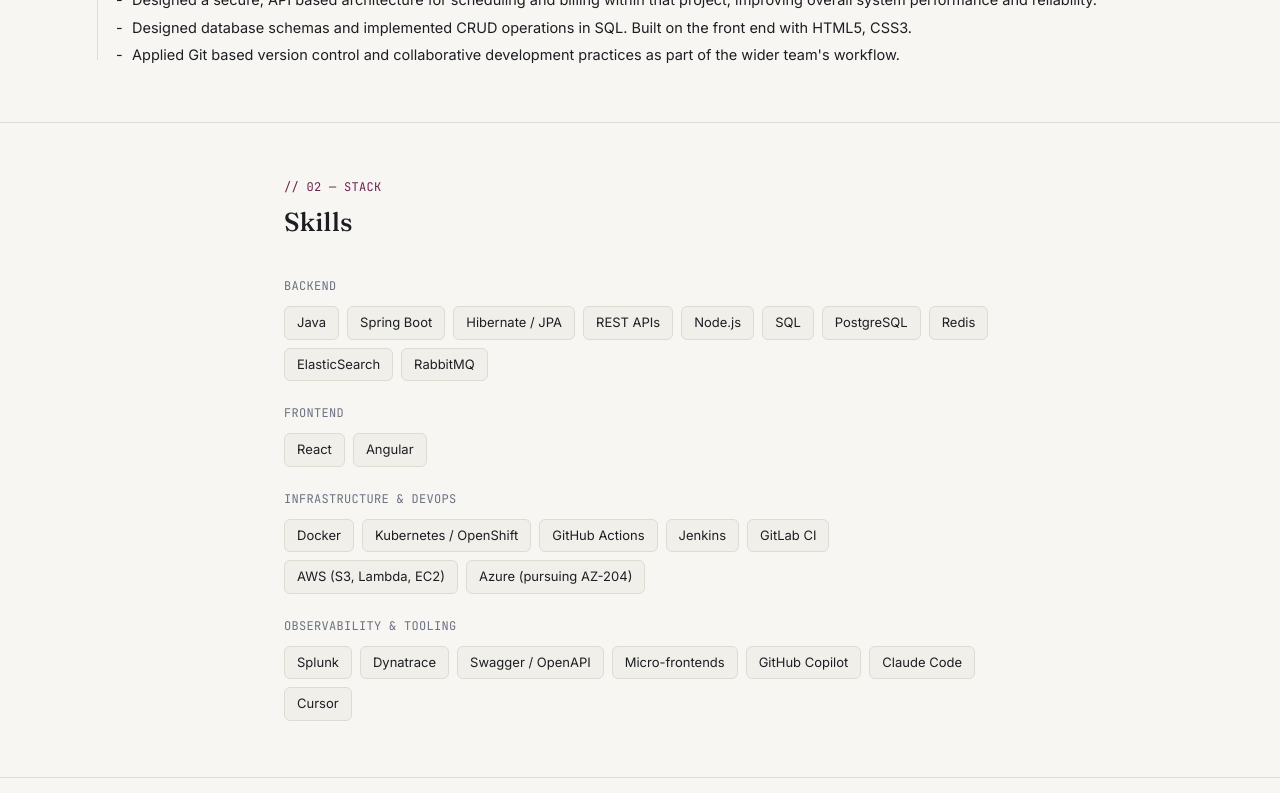
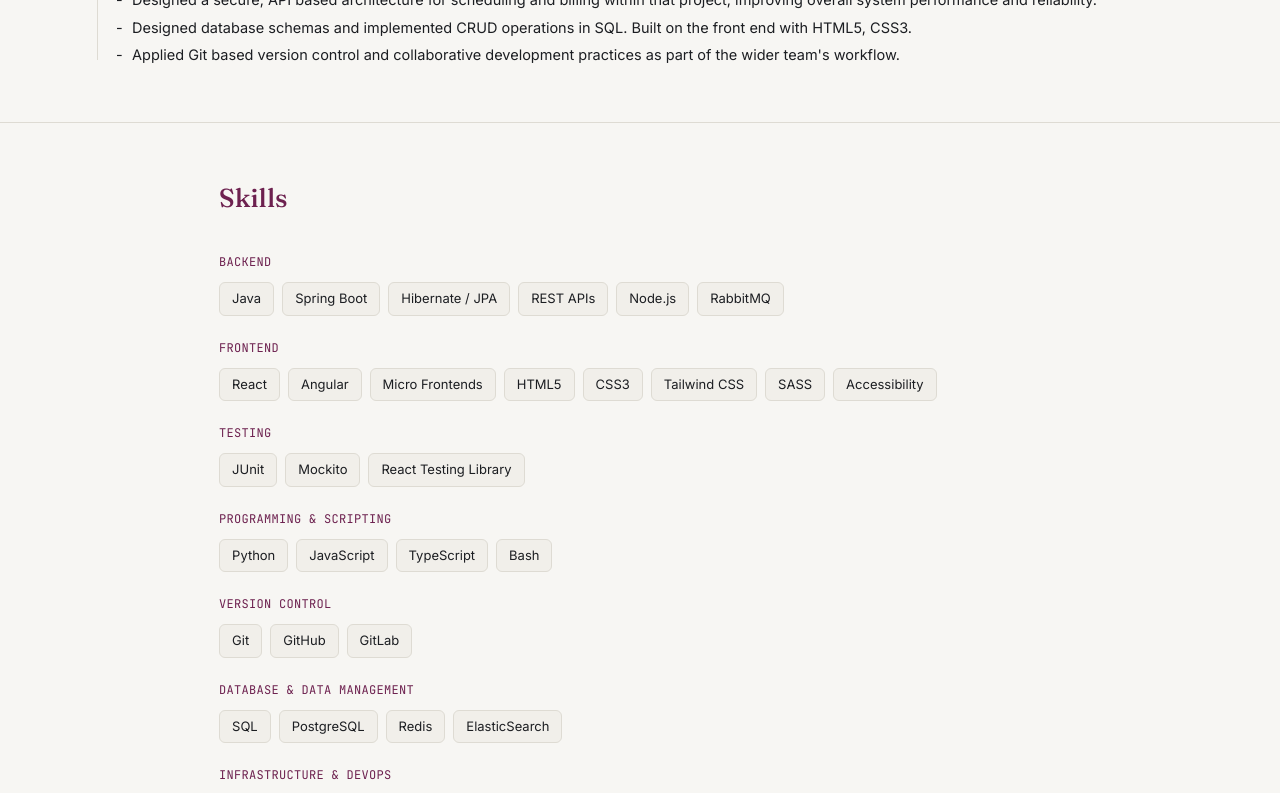
Before and after one commit to thakshila-nuwangi/Portfolio, a React (Vite) app: page / in a window 1280 px wide. Shown: the part 1740-2533 px from the top of the page. Built offline with nearby package versions, Linux system fonts and the light colour scheme.

Commit message:
Finalise skills section

```diff
--- a/src/components/Skills.jsx
+++ b/src/components/Skills.jsx
@@ -3,16 +3,15 @@ import { skills } from '../data/skills'
 
 export default function Skills() {
   return (
-    <section id="skills" className="py-14 border-t border-hairline">
-      <div className="max-w-3xl mx-auto px-7">
+    <section id="skills" className="min-h-[calc(100vh-3.5rem)] flex flex-col justify-center py-14 border-t border-hairline">
+      <div className="max-w-6xl mx-auto px-7">
         <Reveal>
-          <div className="font-mono text-xs text-signal tracking-wide mb-2">// 02 — STACK</div>
-          <h2 className="font-serif text-[26px] font-medium mb-9">Skills</h2>
+          <h2 className="font-serif text-[26px] font-medium mb-9 text-signal">Skills</h2>
         </Reveal>
 
         {skills.map((group, i) => (
           <Reveal key={group.group} delay={i * 0.06} className="mb-6 last:mb-0">
-            <h3 className="font-mono text-xs text-slate tracking-wide mb-3">{group.group.toUpperCase()}</h3>
+            <h3 className="font-mono text-xs text-signal tracking-wide mb-3">{group.group.toUpperCase()}</h3>
             <div className="flex flex-wrap gap-2">
               {group.items.map((skill) => (
                 <span
--- a/src/data/skills.js
+++ b/src/data/skills.js
@@ -1,15 +1,31 @@
 export const skills = [
   {
     group: 'Backend',
-    items: ['Java', 'Spring Boot', 'Hibernate / JPA', 'REST APIs', 'Node.js', 'SQL', 'PostgreSQL', 'Redis', 'ElasticSearch', 'RabbitMQ'],
+    items: ['Java', 'Spring Boot', 'Hibernate / JPA', 'REST APIs', 'Node.js', 'RabbitMQ'],
   },
   {
     group: 'Frontend',
-    items: ['React', 'Angular'],
+    items: ['React', 'Angular', 'Micro Frontends', 'HTML5', 'CSS3', 'Tailwind CSS', 'SASS', 'Accessibility'],
+  },
+  {
+    group: 'Testing',
+    items: ['JUnit', 'Mockito', 'React Testing Library'],
+  },
+  {
+    group: 'Programming & Scripting',
+    items: ['Python', 'JavaScript', 'TypeScript', 'Bash'],
+  },
+  {
+    group: 'Version Control',
+    items: ['Git', 'GitHub', 'GitLab'],
+  },
+  {
+    group: 'Database & Data Management',
+    items: ['SQL', 'PostgreSQL', 'Redis', 'ElasticSearch'],
   },
   {
     group: 'Infrastructure & DevOps',
-    items: ['Docker', 'Kubernetes / OpenShift', 'GitHub Actions', 'Jenkins', 'GitLab CI', 'AWS (S3, Lambda, EC2)', 'Azure (pursuing AZ-204)'],
+    items: ['Docker', 'Kubernetes', 'GitHub Actions', 'Jenkins', 'GitLab CI', 'AWS (S3, Lambda, EC2)', 'Azure (pursuing AZ-204)'],
   },
   {
     group: 'Observability & Tooling',
```
